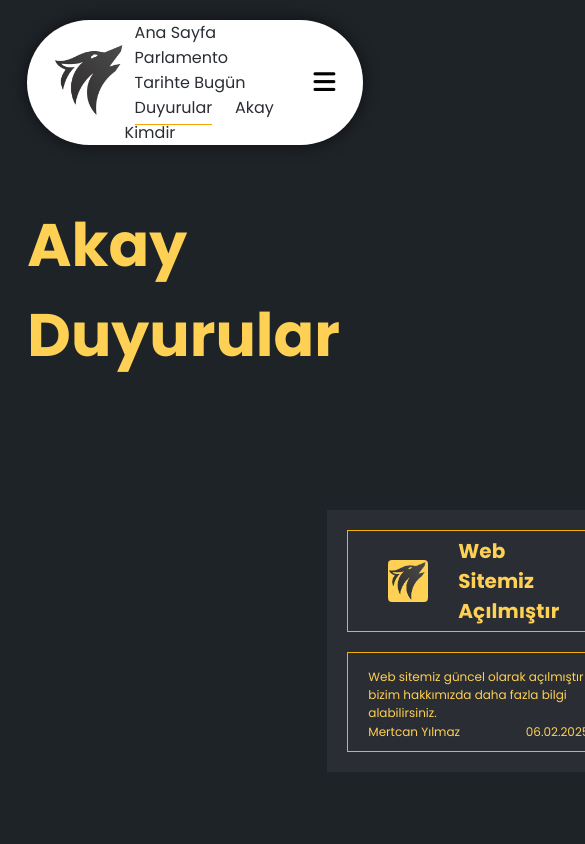
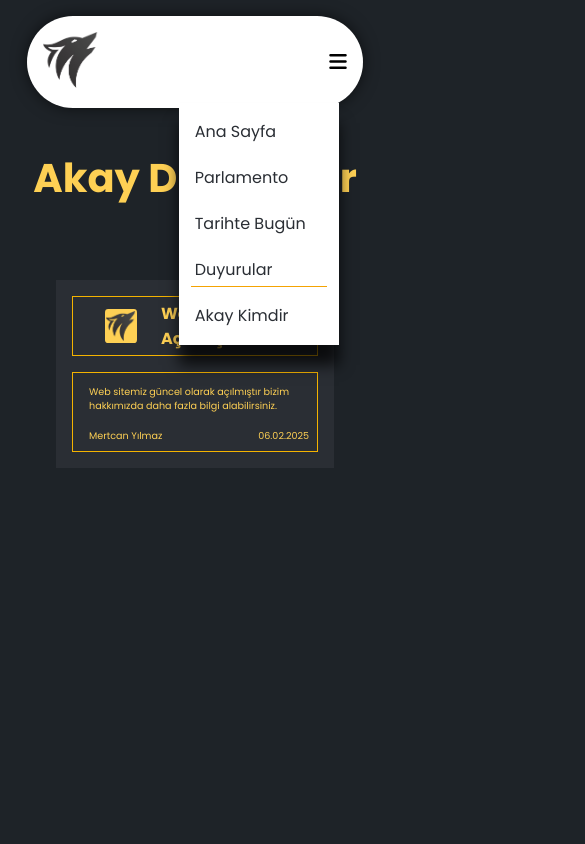
Before and after one commit to mertcanyilmaz0/akay-web-site, a plain HTML site: page html/duyurular.html in a window 390 px wide. Shown: the top 844 px of the page, 585 px wide, since content can reach past the window. Drawn offline with Linux system fonts and the light colour scheme.

Commit message:
responsive yapıldı

```diff
--- a/css/style.css
+++ b/css/style.css
@@ -367,3 +367,123 @@ footer {
     font-size: 2rem;
 }
 /* Tarihte Bugün Html End */
+/* Responsive Start */
+@media (min-width: 768px) {
+    .header .buttons button {
+        display: none;
+    }
+}
+@media (min-height: 690px) {
+    .parlamento {
+        margin-top: 2rem;
+    }
+    .akay .content {
+        margin-top: 10rem;
+    }
+    .mert .ahmet {
+        padding-bottom: 3rem;
+    }
+    .duyurular {
+        padding: 5rem 10rem;
+    }
+}
+@media (max-width: 991px) {
+    html {
+        font-size: 55%
+    }
+    .header {
+        padding: 1.5rem 2rem;
+    }
+    .header .logo img {
+        width: 7rem;
+    }
+    section {
+        padding: 2rem;
+    }
+    footer {
+        padding: 2rem;
+    }
+    .mert .ahmet {
+        font-size: 3rem;
+    }
+    .duyurular {
+        margin-top: 3rem;
+    }
+}
+@media (max-width: 843px) {
+    section {
+        padding-top: 13rem;
+    }
+    .duyurular {
+        grid-template-columns: 1fr;
+        row-gap: 3rem;
+    }
+    .mert .ahmet {
+        font-size: 3rem;
+        text-align: center;
+    }
+}
+@media (max-width: 768px) {
+    .header .buttons button {
+        display: inline-block;
+    }
+    .header .navbar {
+        position: absolute;
+        top: 95%;
+        background-color: #fff;
+        height: -9rem;
+        width: 20rem;
+        box-shadow: 0px 20px 14px 0px rgb(0 0 0 / 75%);
+        right: -100%;
+    }
+    .header .navbar.active {
+        right: 3rem;
+    }
+    .header .navbar a {
+        color: var(--black-color);
+        display: block;
+        margin: 1.5rem;
+        padding: 0.5rem;
+        font-size: 2rem;
+    }
+    .mert .ahmet {
+        font-size: 5rem;
+    }
+    .duyurular {
+        padding: 5rem 9rem;
+        margin: 2rem 0rem;
+    }
+    .home,
+    .tarih,
+    .mert,
+    .parlamento,
+    .akay {
+        margin-top: -10rem;
+    }
+}
+@media (max-width: 576px) {
+    html {
+        font-size: 50%;
+    }
+    .header #menu-btn {
+        display: inline-block;
+    }
+    .duyurular {
+        padding: 3rem 5rem;
+    }
+}
+@media (max-width:430px), (min-width: 400px) {
+    .parlamento .baslangic {
+        margin-top: -25rem;
+    }
+}
+@media (max-width: 400px) {
+    .parlamento .baslangic {
+        margin-top: 5rem;
+    }
+}
+@media (max-width: 344px) {
+    .parlamento .baslangic {
+        margin-top: -10rem;
+    }
+}
```
Also changed, not shown: html/duyuru1.html (deleted).
